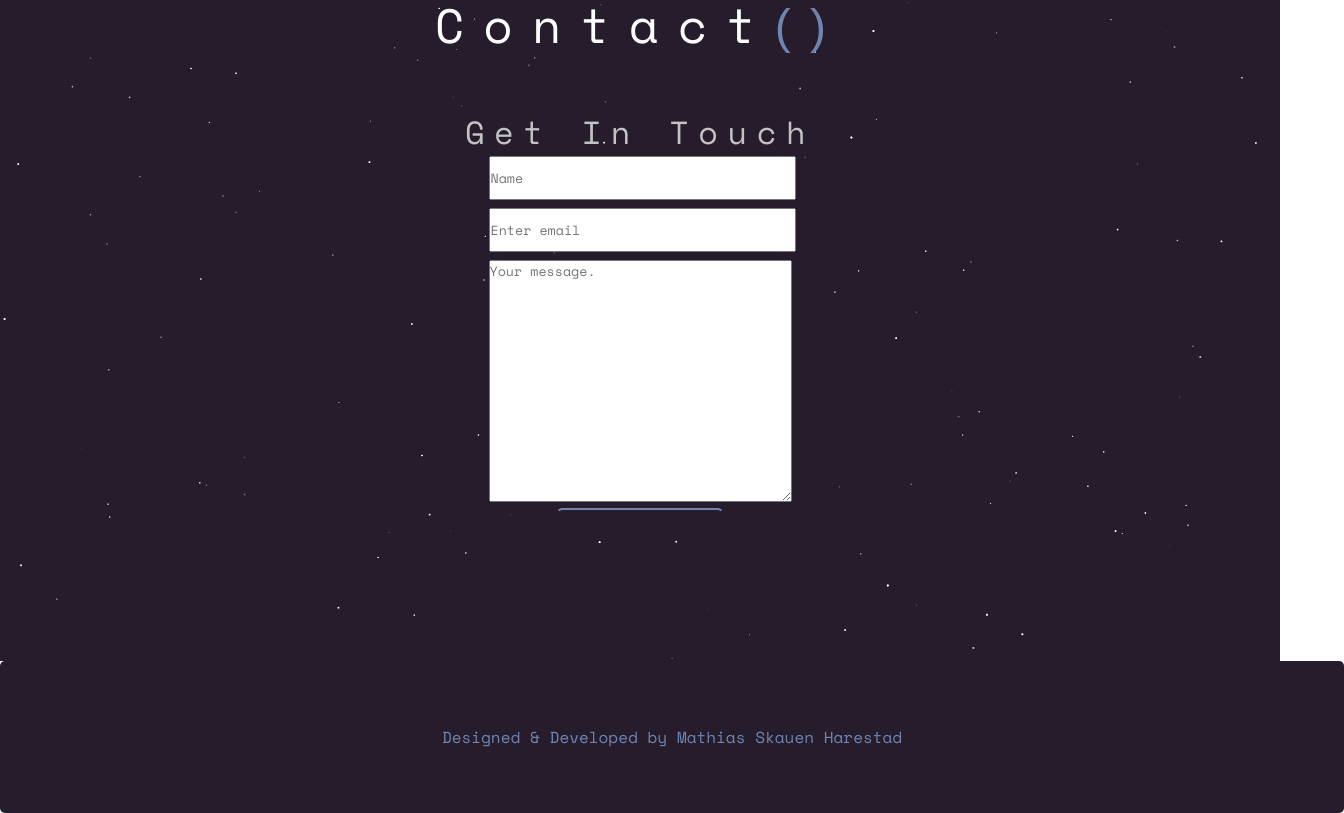
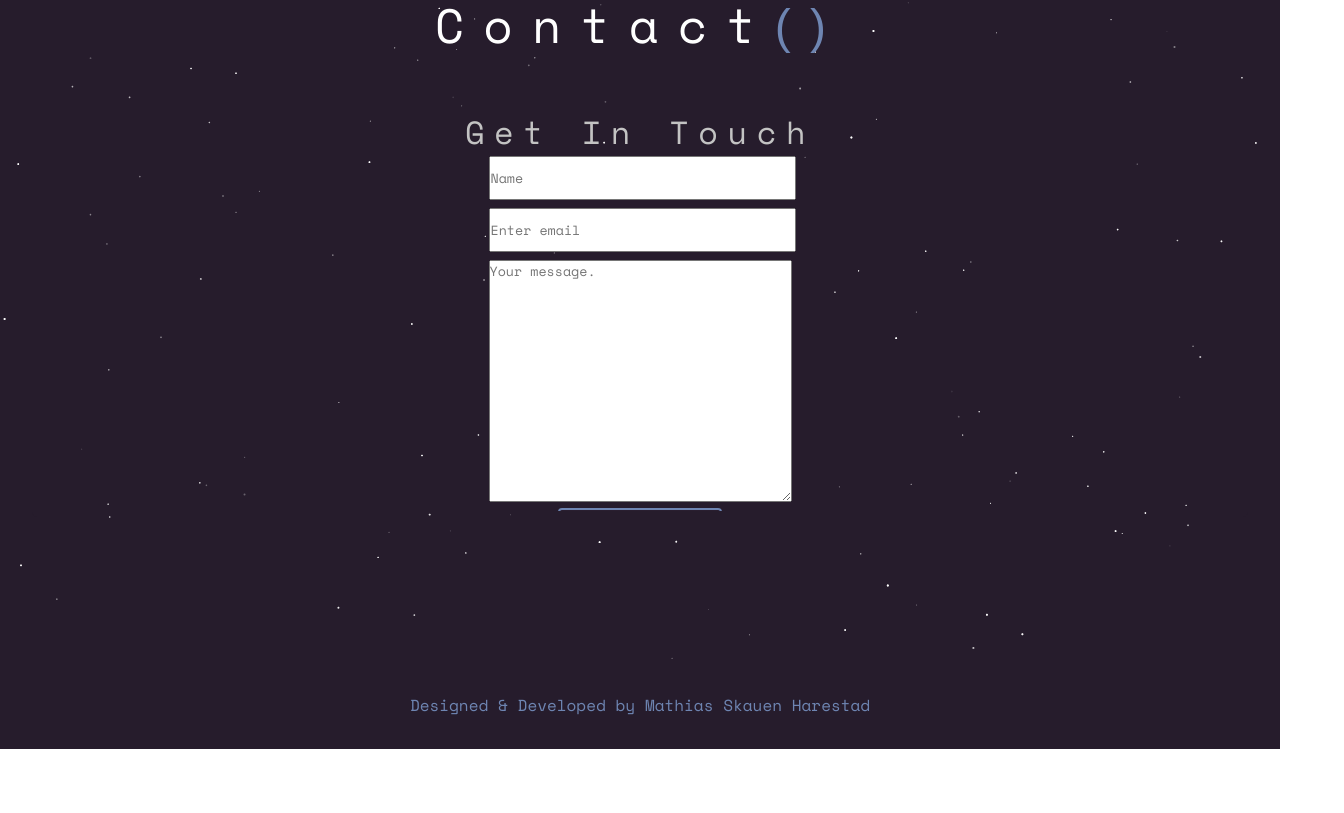
Before and after one commit to MSkauen/Portfolio, a React app: page / in a window 1280 px wide. Shown: the part 2459-3272 px from the top of the page, 1344 px wide, since content can reach past the window. After the commit the page ends 3208 px from the top, so only its background shows below. Built offline with nearby package versions, Linux system fonts and the light colour scheme; the HTML template or start-up script is replaced by a standard one.

Commit message:
Update Footer.jsx

```diff
--- a/src/client/sections/Footer.jsx
+++ b/src/client/sections/Footer.jsx
@@ -3,7 +3,7 @@ import "../../shared/css/Footer.css";
 
 export default function Footer () {
     return (
-        <div className="section footer">
+        <div className="footer">
             <a href={"https://github.com/MSkauen/Portfolio"}>Designed & Developed by Mathias Skauen Harestad</a>
         </div>
 
```
